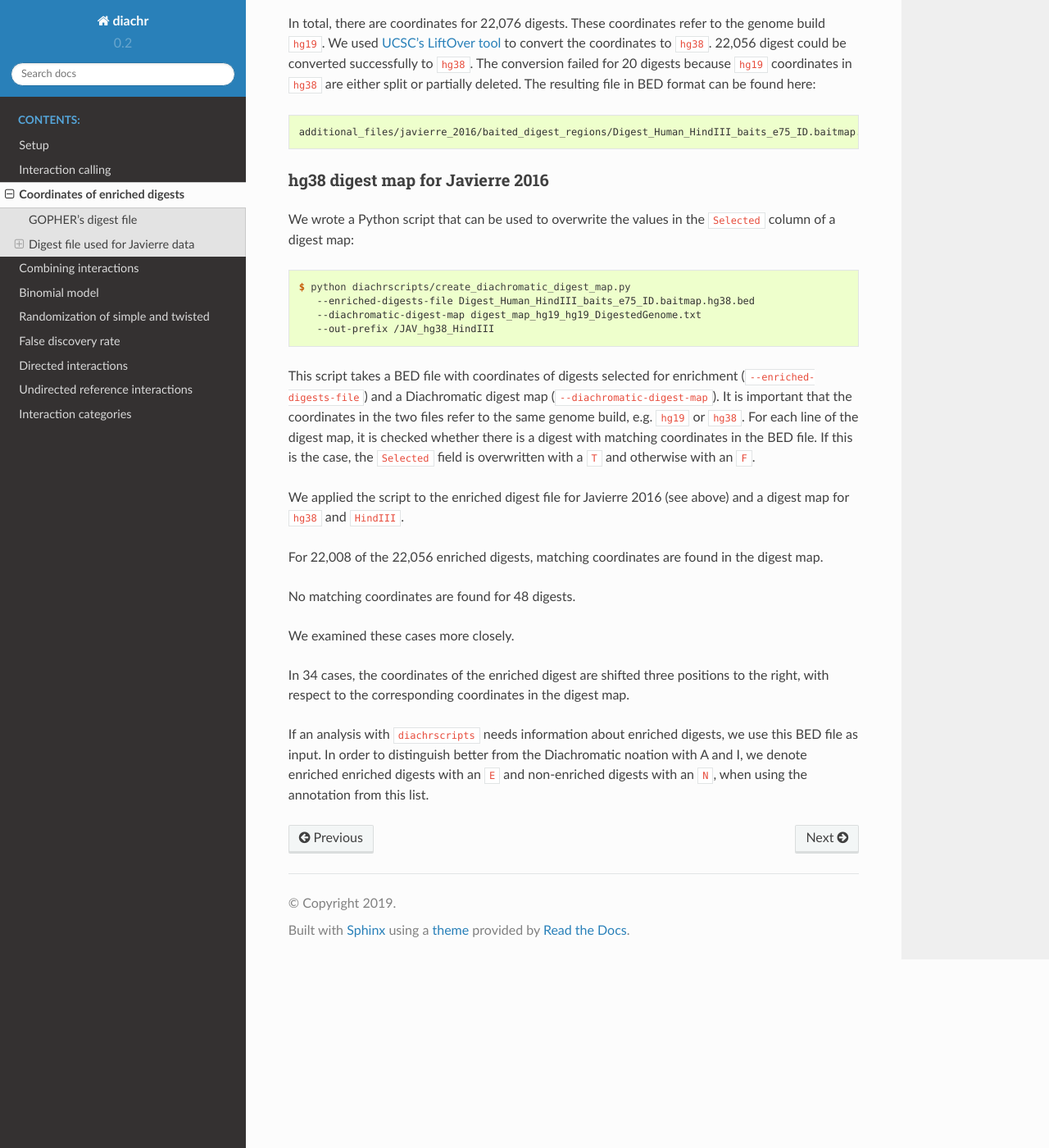
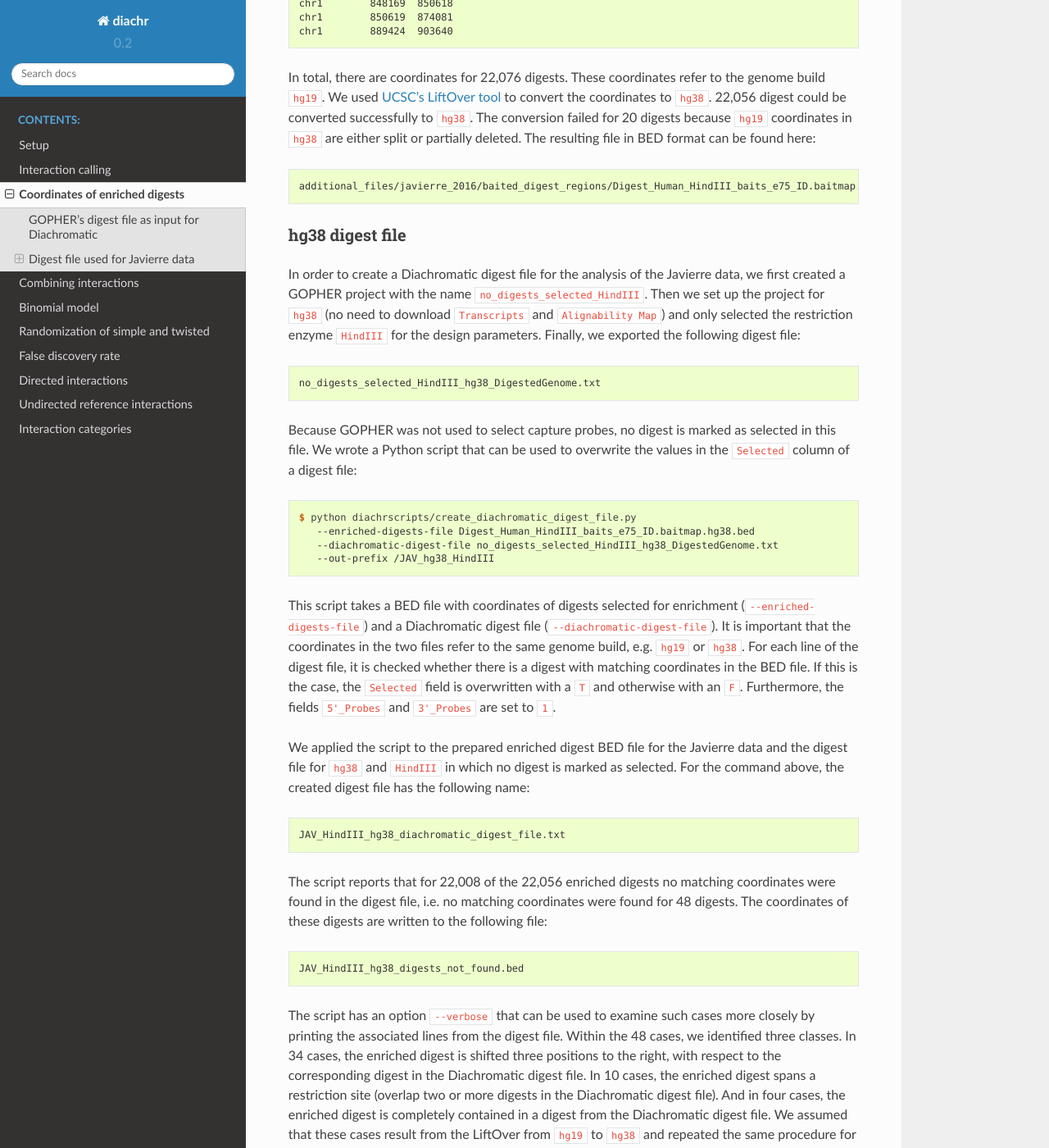
Before and after one commit to hansenp/diachrscripts, a Sphinx documentation site: the page built from docs/coordinates_of_enriched_digests.rst, in a window 1280 px wide and 1400 px high, scrolled down 1479 px. Shown: the whole window at 82% size. Built offline with Sphinx 7.4.7 and the Read the Docs theme 2.0.0, drawn with Linux system fonts in a browser that asks for light colours; some of the changed text lies outside the part shown.

Commit message:
Final commit before PR (#18).

```diff
--- a/docs/coordinates_of_enriched_digests.rst
+++ b/docs/coordinates_of_enriched_digests.rst
@@ -7,11 +7,11 @@ Coordinates of enriched digests
 When analyzing data from capture Hi-C experiments,
 it is important to know which restriction fragments or digests were selected for enrichment.
 In this section,
-we describe two ways of introducing this information into the analysis with
+we describe how to introduce this information into the analysis with
 ``Diachromatic`` and ``diachrscripts``.
 
-GOPHER's digest file
-====================
+GOPHER's digest file as input for Diachromatic
+==============================================
 
 If the probes for a capture Hi-C experiment have been created with GOPHER,
 then the digest file, which
@@ -34,13 +34,17 @@ enriched digests are marked with a ``T`` and all others with an ``F``.
 Diachromatic uses the information about enriched digests for quality control only
 and passes it through to the interactions reported in the interaction file.
 In this file,
-an ``A`` corresponds to an ``T`` (enriched) and an ``I`` to an ``F`` (not enriched).
+an ``E`` corresponds to an ``T`` (enriched) and an ``N`` to an ``F`` (not enriched).
+
+.. code-block:: console
+
+    chr11    9641153    9642657   E   chr11   47259263   47272706   N   5:4
 
 Digest file used for Javierre data
 ==================================
 
-hg38 coordinates for Javierre 2016
-----------------------------------
+hg38 coordinates of enriched digests
+------------------------------------
 
 We used a
 `list of enriched digests <https://osf.io/u8tzp/>`_
@@ -101,44 +105,88 @@ The resulting file in BED format can be found here:
 
     additional_files/javierre_2016/baited_digest_regions/Digest_Human_HindIII_baits_e75_ID.baitmap.hg38.bed
 
-hg38 digest map for Javierre 2016
----------------------------------
+hg38 digest file
+----------------
 
-We wrote a Python script that can be used to overwrite the values in the ``Selected`` column
-of a digest map:
+In order to create a Diachromatic digest file for the analysis of the Javierre data,
+we first created a GOPHER project with the name ``no_digests_selected_HindIII``.
+Then we set up the project for ``hg38``
+(no need to download ``Transcripts`` and ``Alignability Map``)
+and only selected the restriction enzyme ``HindIII`` for the design parameters.
+Finally, we exported the following digest file:
 
 .. code-block:: console
 
-    $ python diachrscripts/create_diachromatic_digest_map.py
+    no_digests_selected_HindIII_hg38_DigestedGenome.txt
+
+Because GOPHER was not used to select capture probes,
+no digest is marked as selected in this file.
+We wrote a Python script that can be used to overwrite the values in the ``Selected`` column
+of a digest file:
+
+.. code-block:: console
+
+    $ python diachrscripts/create_diachromatic_digest_file.py
        --enriched-digests-file Digest_Human_HindIII_baits_e75_ID.baitmap.hg38.bed
-       --diachromatic-digest-map digest_map_hg19_hg19_DigestedGenome.txt
+       --diachromatic-digest-file no_digests_selected_HindIII_hg38_DigestedGenome.txt
        --out-prefix /JAV_hg38_HindIII
 
 This script takes a BED file with coordinates of digests selected for enrichment (``--enriched-digests-file``)
-and a Diachromatic digest map (``--diachromatic-digest-map``).
+and a Diachromatic digest file (``--diachromatic-digest-file``).
 It is important that the coordinates in the two files refer to the same genome build,
 e.g. ``hg19`` or ``hg38``.
-For each line of the digest map, it is checked
+For each line of the digest file, it is checked
 whether there is a digest with matching coordinates in the BED file.
 If this is the case, the ``Selected`` field is overwritten with a ``T`` and otherwise with an ``F``.
+Furthermore, the fields ``5'_Probes`` and ``3'_Probes`` are set to ``1``.
 
-We applied the script to the enriched digest file for Javierre 2016 (see above)
-and a digest map for ``hg38`` and ``HindIII``.
+We applied the script to the prepared enriched digest BED file for the Javierre data
+and the digest file for ``hg38`` and ``HindIII`` in which no digest is marked as selected.
+For the command above,
+the created digest file has the following name:
 
-For 22,008 of the 22,056 enriched digests, matching coordinates are found in the digest map.
+.. code-block:: console
 
-No matching coordinates are found for 48 digests.
+    JAV_HindIII_hg38_diachromatic_digest_file.txt
 
-We examined these cases more closely.
+The script reports that for 22,008 of the 22,056 enriched digests
+no matching coordinates were found in the digest file,
+i.e. no matching coordinates were found for 48 digests.
+The coordinates of these digests are written to the following file:
 
-In 34 cases, the coordinates of the enriched digest are shifted three positions to the right,
-with respect to the corresponding coordinates in the digest map.
+.. code-block:: console
 
+    JAV_HindIII_hg38_digests_not_found.bed
 
+The script has an option ``--verbose`` that can be used to examine such cases
+more closely by printing the associated lines from the digest file.
+Within the 48 cases, we identified three classes.
+In 34 cases, the enriched digest is shifted three positions to the right,
+with respect to the corresponding digest in the Diachromatic digest file.
+In 10 cases, the enriched digest spans a restriction site
+(overlap two or more digests in the Diachromatic digest file).
+And in four cases, the enriched digest is completely contained in a digest
+from the Diachromatic digest file.
+We assumed that these cases result from the LiftOver from ``hg19`` to ``hg38``
+and repeated the same procedure for ``hg19``.
+In this case, all enriched digests are found in the Diachromatic digest file,
+which confirms our assumption.
 
+We also tried to correct the 48 cases.
+To do this, we extracted a BED file from from the Diachromatic digest file as follows:
 
-If an analysis with ``diachrscripts`` needs information about enriched digests,
-we use this BED file as input.
-In order to distinguish better from the Diachromatic noation with A and I,
-we denote enriched enriched digests with an ``E`` and non-enriched
-digests with an ``N``, when using the annotation from this list.
+.. code-block:: console
+
+    $ awk '{print $1"\t"$2"\t"$3}' no_digests_selected_HindIII_hg38_DigestedGenome.txt | tail -n+2 > no_digests_selected_HindIII_hg38_DigestedGenome.bed
+
+Then we used BedTools to get all digests from the Diachromatic interaction file
+that overlap at least 90% with an enriched digest.
+
+.. code-block:: console
+
+    $ bedtools intersect -f 0.90 -r -a no_digests_selected_HindIII_hg38_DigestedGenome.bed -b JAV_HindIII_hg38_digests_not_found.bed -wa
+
+With the corrected BED file for enriched digests,
+we get a Diachromatic digest file in which 22,045 are marked as enriched.
+In our analysis of the Javierre data,
+we used this file as input for Diachromatic.
```
Also changed, not shown: create_diachromatic_digest_file.py (added, +176 -0 lines), create_diachromatic_digest_map.py (deleted, +0 -169 lines).
